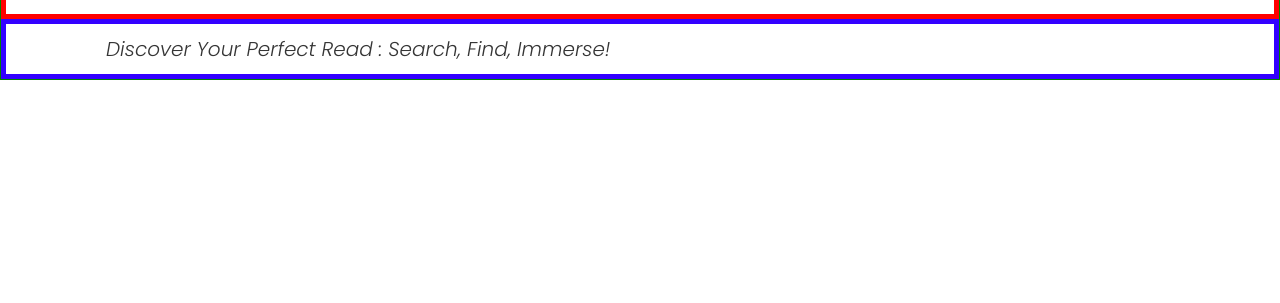
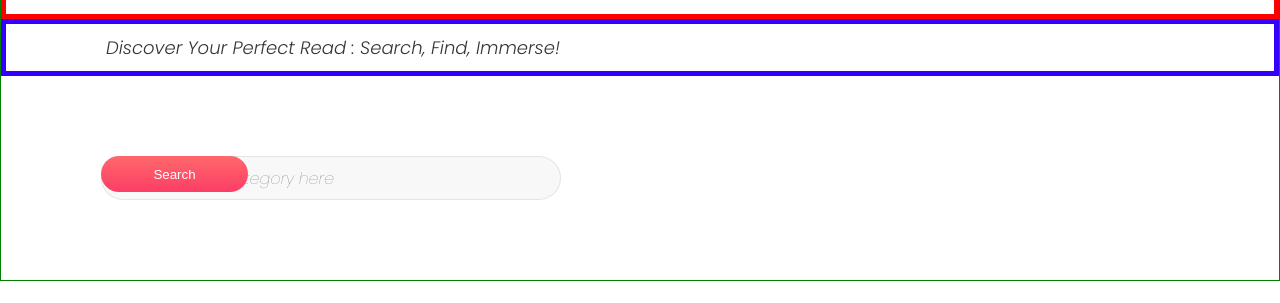
Before and after one commit to sleeepylala/bookfinder, a website built with Parcel: page src/index.html in a window 1280 px wide. Shown: the part 497-800 px from the top of the page. Built offline with nearby package versions, Linux system fonts and the light colour scheme.

Commit message:
search bar

```diff
--- a/src/index.html
+++ b/src/index.html
@@ -5,7 +5,7 @@
     <meta name="viewport" content="width=device-width, initial-scale=1.0" />
     <meta name="description" content="A free book finder for you!" />
     <meta name="author" content="Ilaria Ferrauti" />
-    <title>BookFinder</title>
+    <title>BookFinder.</title>
     <link rel="shortcut icon" href="static/favicon.ico" type="image/x-icon" />
   </head>
   <body>
@@ -22,6 +22,15 @@
       <div class="h2-container">
         <h2>Discover Your Perfect Read : Search, Find, Immerse!</h2>
       </div>
+      <div class="container-input-search">
+        <input
+          type="search"
+          id="site-search"
+          name="q"
+          placeholder="write the category here"
+        />
+        <button class="btn-search" type="submit">Search</button>
+      </div>
     </main>
     <script type="module" src="js/main.js"></script>
   </body>
--- a/src/scss/hero.scss
+++ b/src/scss/hero.scss
@@ -25,7 +25,46 @@ main {
       color: $fontcolor;
       font-style: italic;
       font-weight: 300;
-      font-size: 20px;
+      font-size: 18px;
     }
   }
 }
+.container-input-search {
+  display: flex;
+  flex-direction: row;
+  justify-content: flex-start;
+  padding: 80px 100px;
+
+  #site-search {
+    border-radius: 150px;
+    border: 1px solid rgba(53, 53, 53, 0.1);
+    background: rgba(218, 218, 218, 0.2);
+    backdrop-filter: blur(12.050000190734863px);
+    max-width: 100%;
+    width: 460px;
+    height: 44px;
+    position: relative;
+
+    color: #353535;
+    font-family: Poppins;
+    font-size: 16px;
+    font-style: italic;
+    font-weight: 250;
+    padding-left: 50px;
+  }
+
+  .btn-search {
+    position: absolute;
+    border-radius: 119px;
+    width: 147px;
+    height: 36px;
+    border-radius: 119px;
+    background: linear-gradient(180deg, #ff686b 0%, #fc3e66 100%);
+    border: none;
+    color: white;
+  }
+}
+.btn-search:hover {
+  border-radius: 17px;
+  border: 1px solid #ff686b;
+}
```
Also changed, not shown: dist/index.html, dist/search.737fb151.svg (added), src/static/img/search.svg (added), 2 other files.
